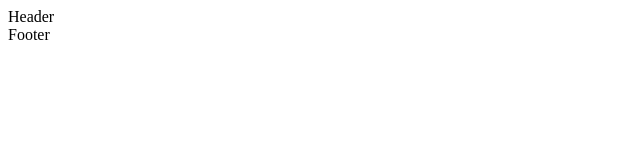
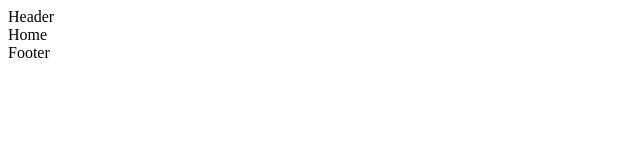
Before and after one commit to irfnmdlptra/E-commerce-From-React, a React (Create React App) app: page / in a window 1280 px wide. Shown: the top 160 px of the page, without its empty margins (0-640 px from the left). Built offline with nearby package versions, Linux system fonts and the light colour scheme.

Commit message:
Home Comp

```diff
--- a/src/App.js
+++ b/src/App.js
@@ -1,13 +1,16 @@
 import React from "react";
 import { BrowserRouter, Routes, Route } from "react-router-dom";
 import Layout from "./components/Layout";
+import Home from "./pages/Home";
 
 function App() {
   return (
     <>
       <BrowserRouter>
         <Routes>
-          <Route path="/" element={<Layout/> }></Route>
+          <Route path="/" element={<Layout/> }>
+            <Route index element={<Home/>}></Route>
+          </Route>
         </Routes>
       </BrowserRouter>
     </>
--- /dev/null
+++ b/src/pages/Home.js
@@ -0,0 +1,7 @@
+import React from "react";
+
+const Home = () => {
+  return <div>Home</div>;
+};
+
+export default Home;
```
